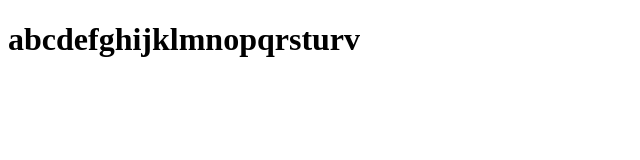
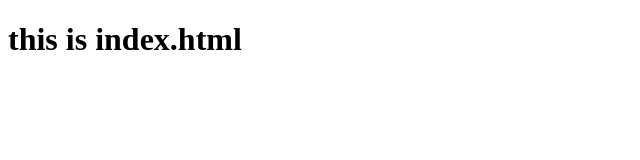
Before and after one commit to rijasm09/datewithgit, a plain HTML site: page index.html in a window 1280 px wide. Shown: the whole page, without its empty margins (0-640 px from the left). Drawn offline with Linux system fonts and the light colour scheme.

Commit message:
this is index.html on branch feature

```diff
--- a/index.html
+++ b/index.html
@@ -7,6 +7,6 @@
     <title>Document</title>
 </head>
 <body>
-    <h1>abcdefghijklmnopqrsturv</h1>
+    <h1>this is index.html</h1>
 </body>
 </html>
```
